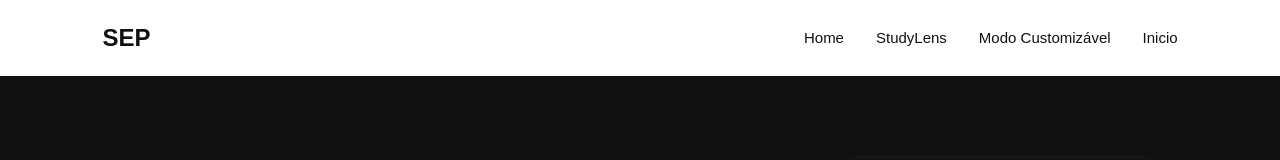
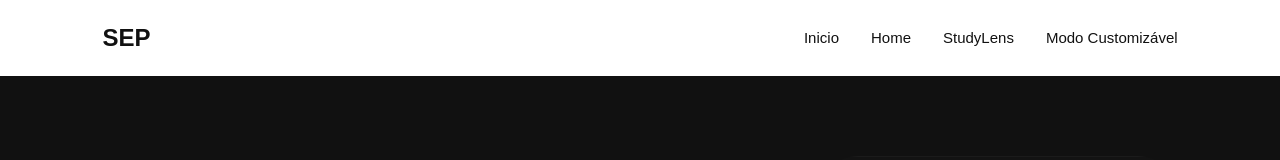
Before and after one commit to lucasknohara/SEP, a React (Vite) app: page /home in a window 1280 px wide. Shown: the top 160 px of the page. Built offline with nearby package versions, Linux system fonts and the light colour scheme.

Commit message:
fix: ajeitando a ordem do Header

```diff
--- a/src/components/Header/Header.jsx
+++ b/src/components/Header/Header.jsx
@@ -6,10 +6,10 @@ function Header() {
         <header className="header">
             <h1>SEP</h1>
             <nav>
+                <Link to="/">Inicio</Link>
                 <Link to="/home">Home</Link>
                 <Link to="/studylens">StudyLens</Link>
                 <Link to="/modocustomizavel">Modo Customizável</Link>
-                <Link to="/">Inicio</Link>
             </nav>
         </header>
     );
```
